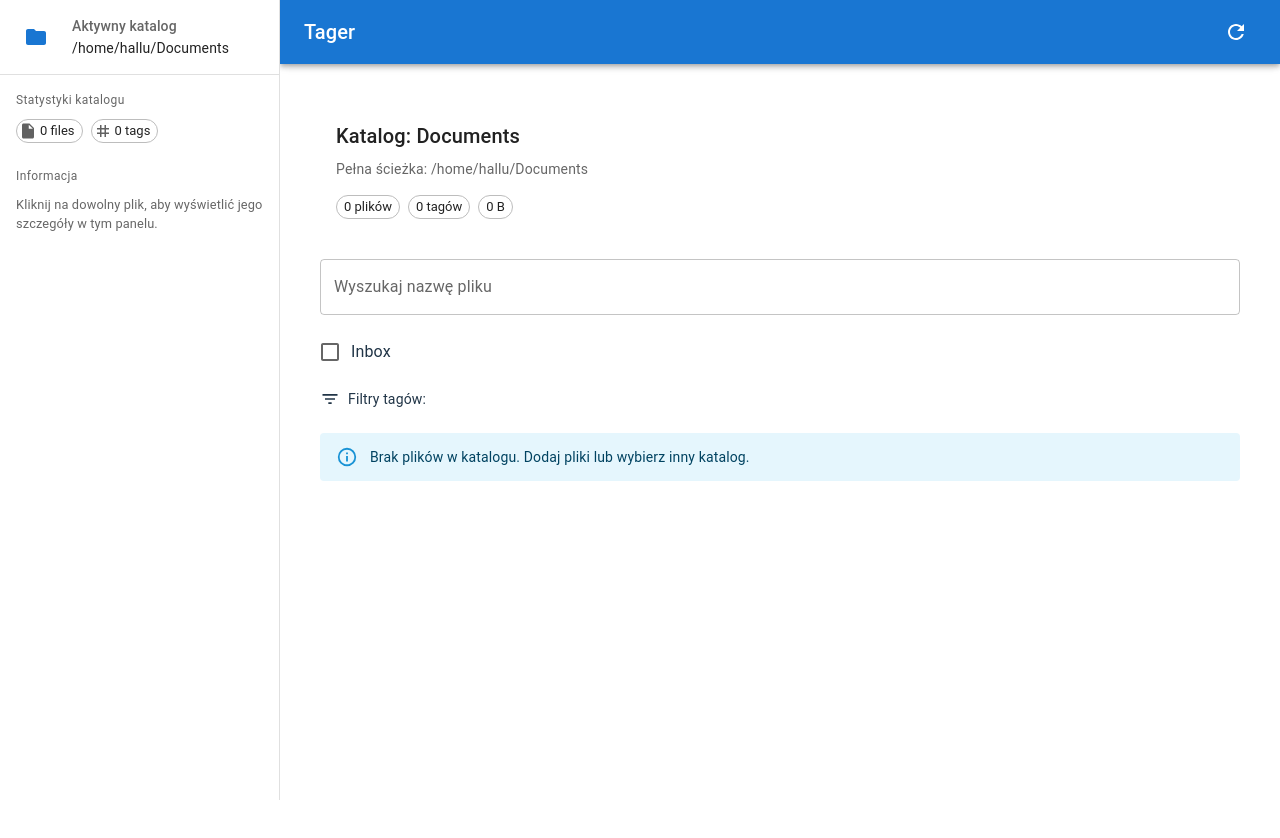
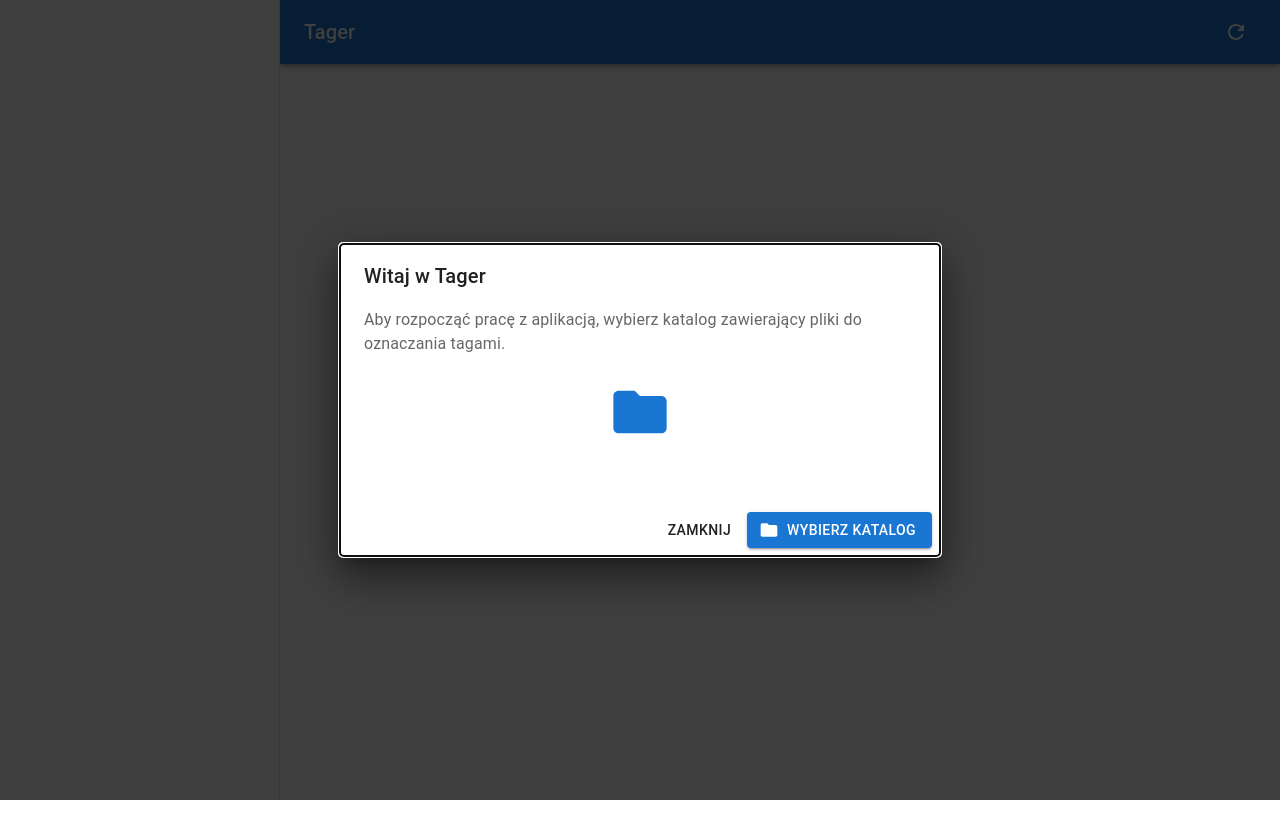
Before and after one commit to hallu-boss/tager, a React (Vite) app in the folder tager-desktop/: page / in a window 1280 px wide. Shown: the top 838 px of the page. Built offline with nearby package versions, Linux system fonts and the light colour scheme.

Commit message:
some fixes

```diff
--- a/tager-desktop/src/App.tsx
+++ b/tager-desktop/src/App.tsx
@@ -1,4 +1,4 @@
-import { useState } from 'react';
+import { useEffect, useState } from 'react';
 import {
   Box,
   Drawer,
@@ -12,14 +12,25 @@ import {
   Refresh as RefreshIcon,
 } from '@mui/icons-material';
 import MainView from './components/MainView';
-import { MOCK_DIRECTORY_PATH } from './types';
+//import { MOCK_DIRECTORY_PATH } from './types';
 import SidePanel from './components/SidePanel';
 
 const drawerWidth = 280;
+const DIRECTORY_PATH_KEY = 'directoryPath';
 
 function App() {
   const [mobileOpen, setMobileOpen] = useState(false);
-  const [directoryPath, setDirectoryPath] = useState(MOCK_DIRECTORY_PATH);
+  const [directoryPath, setDirectoryPath] = useState<string | null>(() => {
+    return localStorage.getItem(DIRECTORY_PATH_KEY);
+  });
+
+  useEffect(() => {
+    if (directoryPath === null) {
+      localStorage.removeItem(DIRECTORY_PATH_KEY);
+    } else {
+      localStorage.setItem(DIRECTORY_PATH_KEY, directoryPath);
+    }
+  }, [directoryPath]);
 
   const handleDrawerToggle = () => {
     setMobileOpen(!mobileOpen);
--- a/tager-desktop/src/components/MainView.tsx
+++ b/tager-desktop/src/components/MainView.tsx
@@ -18,7 +18,7 @@ import FileCard from "./FileCard";
 import { useTagerStore } from "../store";
 
 interface MainViewProps {
-  directoryPath: string;
+  directoryPath: string | null;
 }
 
 export default function MainView({ directoryPath }: MainViewProps) {
@@ -30,6 +30,7 @@ export default function MainView({ directoryPath }: MainViewProps) {
   const {files, init: tager_init, loading: files_loading, select, tags} = useTagerStore();
 
   async function loadFiles() {
+    if (!directoryPath) return;
     try {
       setError(null);
 
@@ -85,6 +86,12 @@ export default function MainView({ directoryPath }: MainViewProps) {
     return parseFloat((bytes / Math.pow(k, i)).toFixed(2)) + " " + sizes[i];
   };
 
+
+  if (!directoryPath) {
+    return (
+      <div></div>
+    )
+  }
   return (
     <Box sx={{ display: "flex", flexDirection: "column", gap: 3, width: "100%", height: "100%" }}>
       {/* Nagłówek z informacjami o katalogu */}
--- a/tager-desktop/src/components/SidePanel.tsx
+++ b/tager-desktop/src/components/SidePanel.tsx
@@ -10,6 +10,12 @@ import {
   TextField,
   Autocomplete,
   Popover,
+  Button,
+  Dialog,
+  DialogTitle,
+  DialogContent,
+  DialogContentText,
+  DialogActions,
 } from "@mui/material";
 import {
   Folder as FolderIcon,
@@ -26,10 +32,10 @@ import { open } from '@tauri-apps/plugin-dialog';
 import { openPath } from '@tauri-apps/plugin-opener';
 import { useTagerStore } from "../store";
 import type { EntryType } from "../types";
-import { useState, useRef } from 'react';
+import { useState, useRef, useEffect } from 'react';
 
 interface SidePanelProps {
-  directoryPath: string;
+  directoryPath: string | null;
   onDirectoryChange: (path: string) => void;
   filesCount: number;
   tagsCount: number;
@@ -81,9 +87,23 @@ export default function SidePanel({
   const [isAddingTag, setIsAddingTag] = useState(false);
   const [newTagName, setNewTagName] = useState('');
   const [anchorEl, setAnchorEl] = useState<HTMLElement | null>(null);
+  const [confirmationDialogOpen, setConfirmationDialogOpen] = useState(false);
+  const [selectedTempPath, setSelectedTempPath] = useState<string | null>(null);
+  const [showInitialDialog, setShowInitialDialog] = useState(false);
   const addButtonRef = useRef<HTMLDivElement>(null);
 
   const selectedFile = selectedFileId !== null && files.find(e => e.id === selectedFileId);
+
+  // Efekt do pokazania dialogu początkowego tylko raz przy starcie
+  useEffect(() => {
+    if (!directoryPath && !showInitialDialog) {
+      // Opóźnienie, aby komponent się zamontował
+      const timer = setTimeout(() => {
+        setShowInitialDialog(true);
+      }, 100);
+      return () => clearTimeout(timer);
+    }
+  }, [directoryPath, showInitialDialog]);
 
   const handleFolderPicker = async () => {
     try {
@@ -95,11 +115,32 @@ export default function SidePanel({
 
       if (selected !== null) {
         const path = Array.isArray(selected) ? selected[0] : selected;
-        onDirectoryChange(path);
+        // Zapisujemy tymczasową ścieżkę i pokazujemy dialog potwierdzenia
+        setSelectedTempPath(path);
+        setConfirmationDialogOpen(true);
+        // Jeśli był otwarty dialog początkowy, zamykamy go
+        setShowInitialDialog(false);
       }
     } catch (error) {
       console.error('Błąd przy wyborze folderu:', error);
     }
+  };
+
+  const handleConfirmDirectory = () => {
+    if (selectedTempPath) {
+      onDirectoryChange(selectedTempPath);
+      setConfirmationDialogOpen(false);
+      setSelectedTempPath(null);
+    }
+  };
+
+  const handleCancelDirectory = () => {
+    setConfirmationDialogOpen(false);
+    setSelectedTempPath(null);
+  };
+
+  const handleCloseInitialDialog = () => {
+    setShowInitialDialog(false);
   };
 
   const handleOpenFile = async (filePath: string) => {
@@ -144,6 +185,93 @@ export default function SidePanel({
     if (!selectedFile)
       return
     removeTag(selectedFile.rel_path, name);
+  }
+
+  // Dialog początkowy gdy directoryPath jest null
+  if (!directoryPath) {
+    return (
+      <>
+        <Dialog
+          open={showInitialDialog}
+          onClose={handleCloseInitialDialog}
+          maxWidth="sm"
+          fullWidth
+        >
+          <DialogTitle>Witaj w Tager</DialogTitle>
+          <DialogContent>
+            <DialogContentText>
+              Aby rozpocząć pracę z aplikacją, wybierz katalog zawierający pliki do oznaczania tagami.
+            </DialogContentText>
+            <Box sx={{
+              display: 'flex',
+              flexDirection: 'column',
+              alignItems: 'center',
+              justifyContent: 'center',
+              my: 3,
+            }}>
+              <FolderIcon
+                sx={{
+                  fontSize: 64,
+                  color: 'primary.main',
+                  mb: 2,
+                }}
+              />
+            </Box>
+          </DialogContent>
+          <DialogActions>
+            <Button onClick={handleCloseInitialDialog} color="inherit">
+              Zamknij
+            </Button>
+            <Button
+              onClick={handleFolderPicker}
+              variant="contained"
+              color="primary"
+              autoFocus
+              startIcon={<FolderIcon />}
+            >
+              Wybierz katalog
+            </Button>
+          </DialogActions>
+        </Dialog>
+
+        {/* Dialog potwierdzenia wyboru katalogu */}
+        <Dialog
+          open={confirmationDialogOpen}
+          onClose={handleCancelDirectory}
+          maxWidth="sm"
+          fullWidth
+        >
+          <DialogTitle>Potwierdzenie wyboru katalogu</DialogTitle>
+          <DialogContent>
+            <DialogContentText>
+              Czy na pewno chcesz załadować następujący katalog?
+            </DialogContentText>
+            <Box sx={{
+              mt: 2,
+              p: 2,
+              bgcolor: 'action.hover',
+              borderRadius: 1,
+              wordBreak: 'break-all',
+              fontFamily: 'monospace',
+              fontSize: '0.875rem',
+            }}>
+              {selectedTempPath}
+            </Box>
+            <DialogContentText sx={{ mt: 2 }}>
+              Wszystkie obecnie załadowane dane zostaną zastąpione nowymi.
+            </DialogContentText>
+          </DialogContent>
+          <DialogActions>
+            <Button onClick={handleCancelDirectory} color="inherit">
+              Anuluj
+            </Button>
+            <Button onClick={handleConfirmDirectory} variant="contained" color="primary" autoFocus>
+              Załaduj katalog
+            </Button>
+          </DialogActions>
+        </Dialog>
+      </>
+    );
   }
 
   return (
@@ -393,6 +521,43 @@ export default function SidePanel({
         </Box>
       </Box>
 
+      {/* Dialog potwierdzenia wyboru katalogu */}
+      <Dialog
+        open={confirmationDialogOpen}
+        onClose={handleCancelDirectory}
+        maxWidth="sm"
+        fullWidth
+      >
+        <DialogTitle>Potwierdzenie wyboru katalogu</DialogTitle>
+        <DialogContent>
+          <DialogContentText>
+            Czy na pewno chcesz załadować następujący katalog?
+          </DialogContentText>
+          <Box sx={{
+            mt: 2,
+            p: 2,
+            bgcolor: 'action.hover',
+            borderRadius: 1,
+            wordBreak: 'break-all',
+            fontFamily: 'monospace',
+            fontSize: '0.875rem',
+          }}>
+            {selectedTempPath}
+          </Box>
+          <DialogContentText sx={{ mt: 2 }}>
+            Wszystkie obecnie załadowane dane zostaną zastąpione nowymi.
+          </DialogContentText>
+        </DialogContent>
+        <DialogActions>
+          <Button onClick={handleCancelDirectory} color="inherit">
+            Anuluj
+          </Button>
+          <Button onClick={handleConfirmDirectory} variant="contained" color="primary" autoFocus>
+            Załaduj katalog
+          </Button>
+        </DialogActions>
+      </Dialog>
+
       {/* Popover dla dodawania nowego tagu */}
       <Popover
         open={isAddingTag}
```
Also changed, not shown: 1 other file (tests, documents, lock files or other folders).
